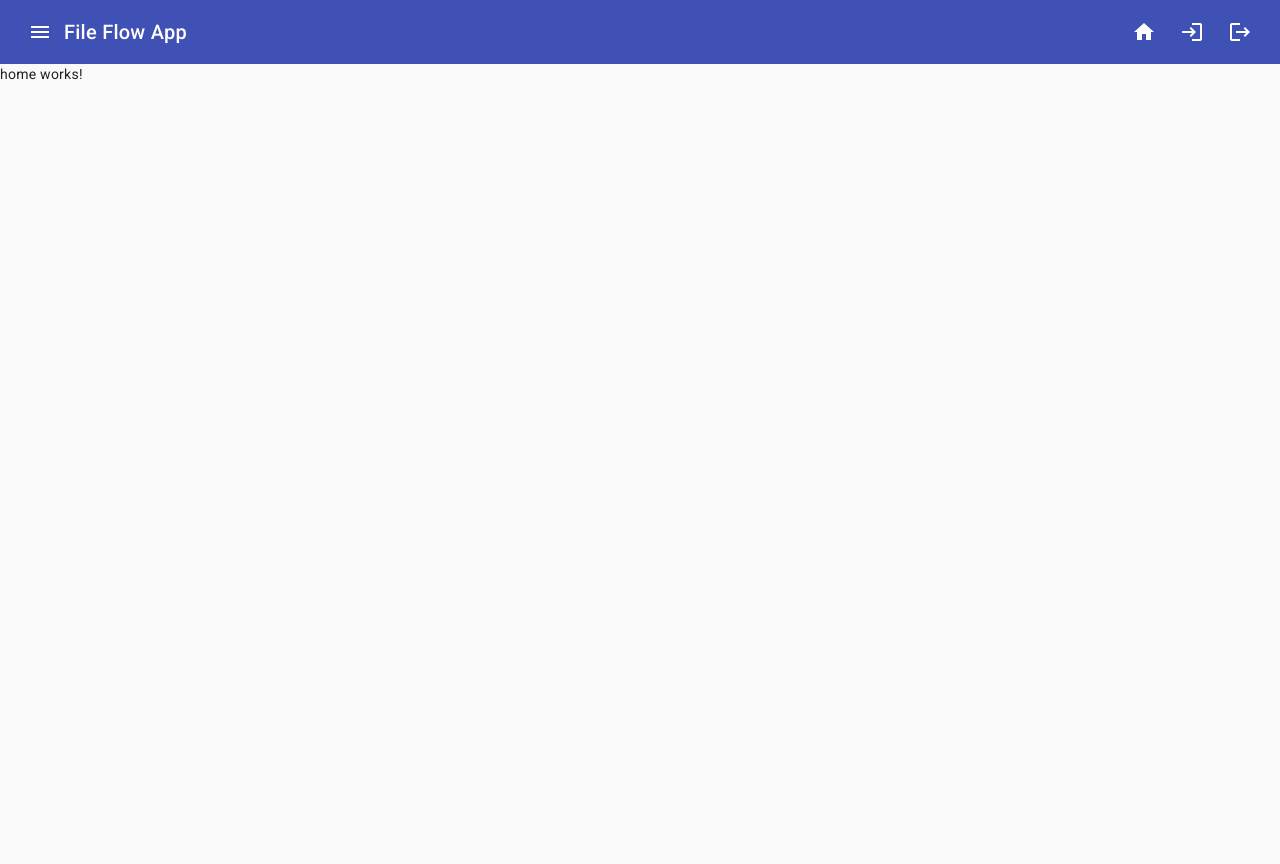
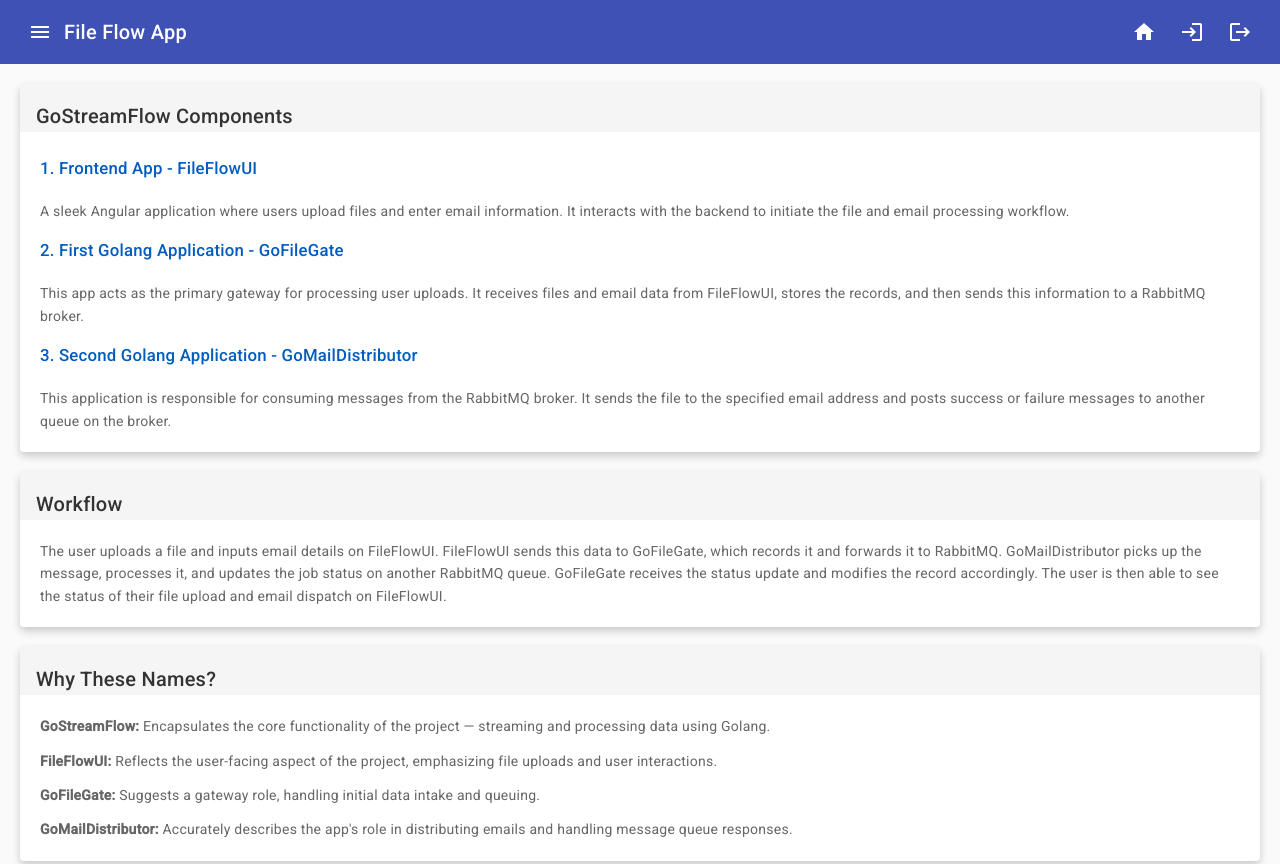
Before and after one commit to BillYang3416/go-stream-flow, an Angular app in the folder file-flow-ui/: page /home in a window 1280 px wide. Built offline with nearby package versions, Linux system fonts and the light colour scheme.

Commit message:
add home to introduce this project idea

```diff
--- a/file-flow-ui/src/app/features/home/home.component.html
+++ b/file-flow-ui/src/app/features/home/home.component.html
@@ -1 +1,70 @@
-<p>home works!</p>
+<div class="home-container">
+  <mat-card>
+    <mat-card-header>
+      <mat-card-title>GoStreamFlow Components</mat-card-title>
+    </mat-card-header>
+    <mat-card-content>
+      <h2>1. Frontend App - FileFlowUI</h2>
+      <p>
+        A sleek Angular application where users upload files and enter email
+        information. It interacts with the backend to initiate the file and
+        email processing workflow.
+      </p>
+
+      <h2>2. First Golang Application - GoFileGate</h2>
+      <p>
+        This app acts as the primary gateway for processing user uploads. It
+        receives files and email data from FileFlowUI, stores the records, and
+        then sends this information to a RabbitMQ broker.
+      </p>
+
+      <h2>3. Second Golang Application - GoMailDistributor</h2>
+      <p>
+        This application is responsible for consuming messages from the RabbitMQ
+        broker. It sends the file to the specified email address and posts
+        success or failure messages to another queue on the broker.
+      </p>
+    </mat-card-content>
+  </mat-card>
+
+  <mat-card>
+    <mat-card-header>
+      <mat-card-title>Workflow</mat-card-title>
+    </mat-card-header>
+    <mat-card-content>
+      <p>
+        The user uploads a file and inputs email details on FileFlowUI.
+        FileFlowUI sends this data to GoFileGate, which records it and forwards
+        it to RabbitMQ. GoMailDistributor picks up the message, processes it,
+        and updates the job status on another RabbitMQ queue. GoFileGate
+        receives the status update and modifies the record accordingly. The user
+        is then able to see the status of their file upload and email dispatch
+        on FileFlowUI.
+      </p>
+    </mat-card-content>
+  </mat-card>
+
+  <mat-card>
+    <mat-card-header>
+      <mat-card-title>Why These Names?</mat-card-title>
+    </mat-card-header>
+    <mat-card-content>
+      <p>
+        <strong>GoStreamFlow:</strong> Encapsulates the core functionality of
+        the project — streaming and processing data using Golang.
+      </p>
+      <p>
+        <strong>FileFlowUI:</strong> Reflects the user-facing aspect of the
+        project, emphasizing file uploads and user interactions.
+      </p>
+      <p>
+        <strong>GoFileGate:</strong> Suggests a gateway role, handling initial
+        data intake and queuing.
+      </p>
+      <p>
+        <strong>GoMailDistributor:</strong> Accurately describes the app's role
+        in distributing emails and handling message queue responses.
+      </p>
+    </mat-card-content>
+  </mat-card>
+</div>
--- a/file-flow-ui/src/app/features/home/home.component.scss
+++ b/file-flow-ui/src/app/features/home/home.component.scss
@@ -0,0 +1,32 @@
+.home-container {
+  display: flex;
+  flex-direction: column;
+  gap: 20px;
+  padding: 20px;
+  mat-card {
+    box-shadow: 0 4px 8px rgba(0, 0, 0, 0.2);
+  }
+
+  mat-card-header {
+    background-color: #f5f5f5;
+  }
+
+  mat-card-title {
+    color: #333;
+  }
+
+  mat-card-content {
+    padding: 20px;
+  }
+}
+
+h2 {
+  font-size: 1.2em;
+  color: #005cbf;
+}
+
+p {
+  font-size: 1em;
+  line-height: 1.6;
+  color: #666;
+}
--- a/file-flow-ui/src/app/features/home/home.module.ts
+++ b/file-flow-ui/src/app/features/home/home.module.ts
@@ -3,8 +3,9 @@
 import { HomeComponent } from './home.component';
 import { HomeRoutingModule } from './home-routing.module';
 
+import { MatCardModule } from '@angular/material/card';
 @NgModule({
   declarations: [HomeComponent],
-  imports: [CommonModule, HomeRoutingModule],
+  imports: [CommonModule, HomeRoutingModule, MatCardModule],
 })
 export class HomeModule {}
```
